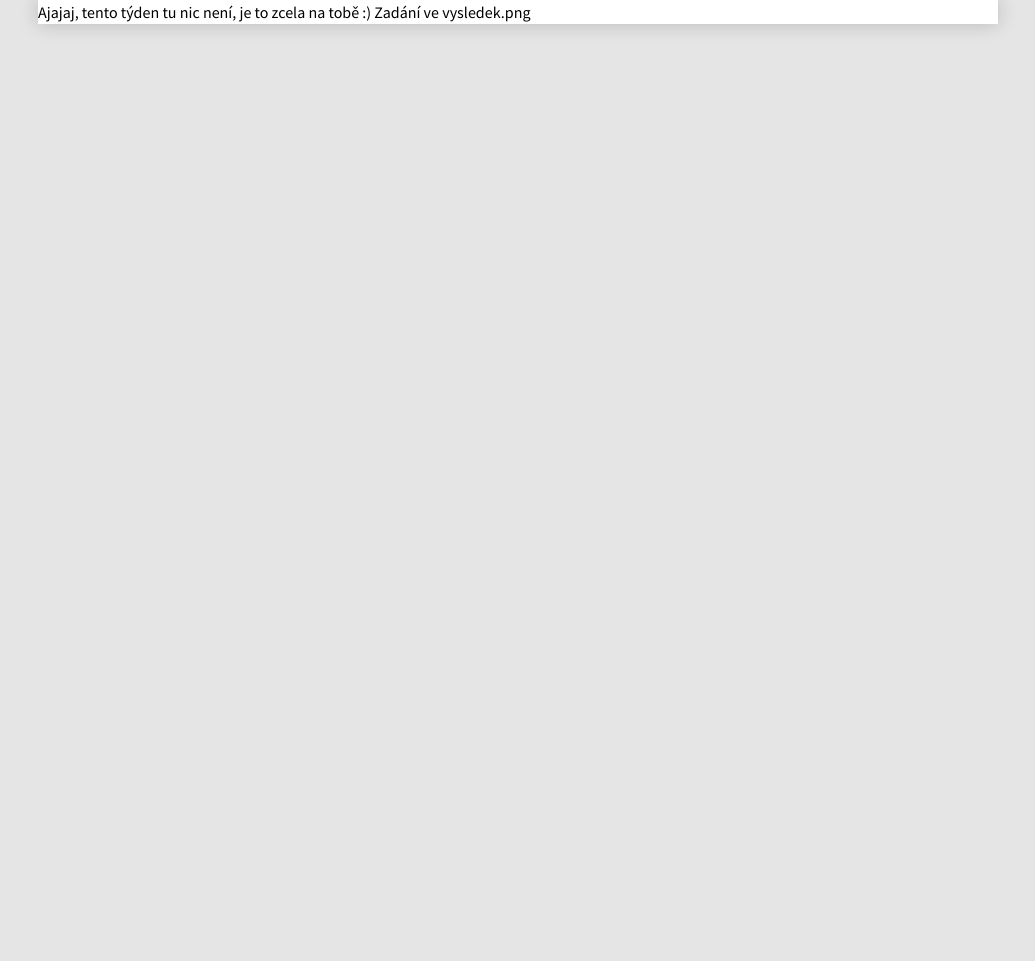
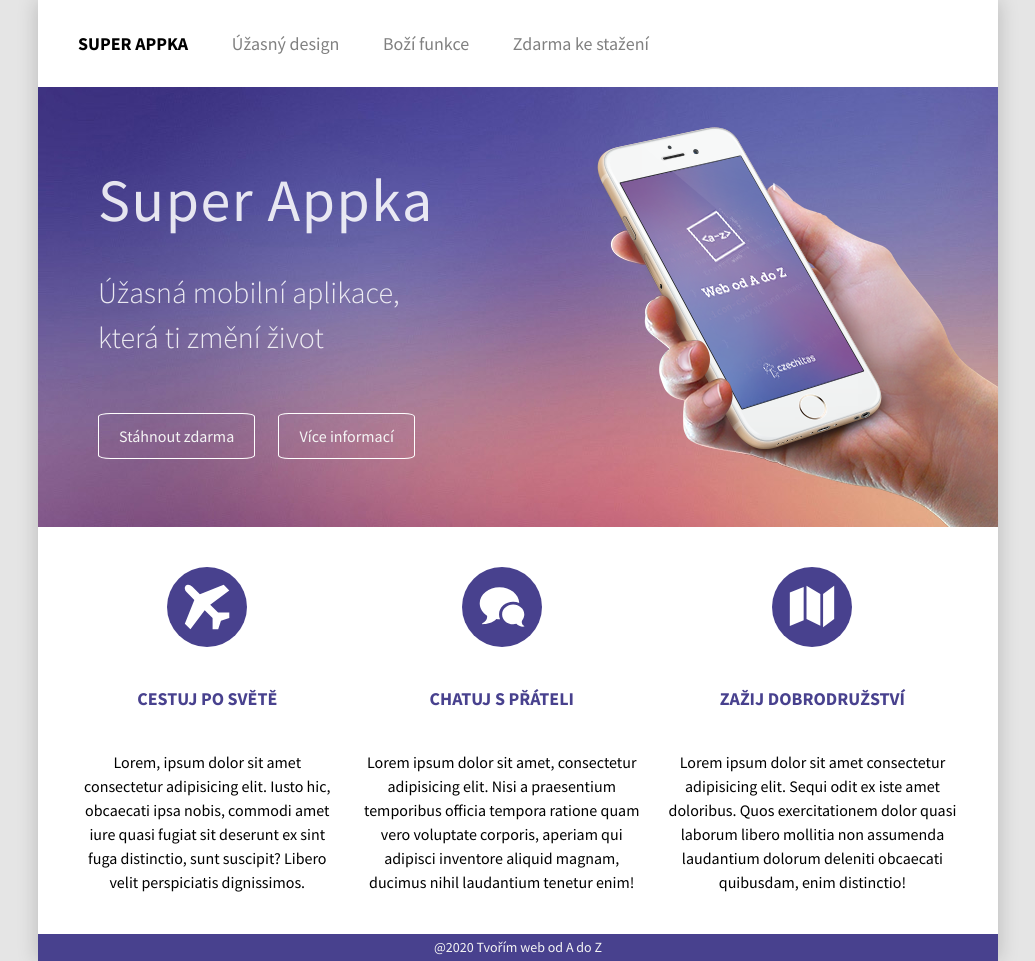
Before and after one commit to tvorimweb-2020-praha-jaro/projekt04-superappka-veralinhy, a plain HTML site: page index.html in a window 1280 px wide. Shown: the whole page, without its empty margins (122-1157 px from the left). Before the commit the page ends 800 px from the top, so only its background shows below. Drawn offline with Linux system fonts and the light colour scheme.

Commit message:
úkol supperappka

```diff
--- a/index.html
+++ b/index.html
@@ -6,15 +6,74 @@
         <link href="https://fonts.googleapis.com/css?family=Source+Sans+Pro:300,400,700" rel="stylesheet">
         <link rel="stylesheet" type="text/css" href="style.css">
     </head>
+
     <body>
         <div class="obal">
 
             <!-- tvoje HTML sem -->
+            <header class="hlavicka">
+                <ul>
+                    <li class="logo"> super appka</li>
+                    <li> Úžasný design</li>
+                    <li> Boží funkce</li>
+                    <li> Zdarma ke stažení</li>
+                 </ul>
+            </header>
 
-            Ajajaj, tento týden tu nic není, je to zcela na tobě :)
+            <div class="hlavní">
 
-            Zadání ve vysledek.png
+                <!-- <img src="images/pozadi.jpg" alt="barevné pozadí"> -->
+                <div class="prava">
+                    <div class="nadpisy">
+                        <h1>Super Appka</h1>
+                        <h2>Úžasná mobilní aplikace,<br> která ti změní život</h2>
+                    </div>
 
+                    <div class="tlacitka">
+                       <ul>
+                            <li class="stahovani"> <a href="#"> Stáhnout zdarma</a></li>
+                            <li class="info"><a href="#"> Více informací</a></li>
+                        </ul>
+                    </div>
+                </div>
+                <!-- <li class="portfolio"><a href="#">Moje portfolio</a></li> -->
+
+                <div class="telefon">
+                    <img src="images/telefon.png" alt="ilustrační obrázek ruky s telefonem">
+                 </div>
+            </div>
+
+            <div class="informace">
+                <div class="cestuj">
+                    <img src="images/letadlo.svg" alt="ikona letadla">
+                    <h3>Cestuj po světě</h3>
+                    <p>Lorem, ipsum dolor sit amet consectetur adipisicing elit. Iusto hic, obcaecati ipsa nobis,
+                        commodi amet iure quasi fugiat sit deserunt ex sint fuga distinctio, sunt suscipit? Libero
+                        velit perspiciatis dignissimos.</p>
+
+                </div>
+
+                <div class="bubliny">
+                    <img src="images/bubliny.svg" alt="ikona chatových bublin">
+                    <h3>Chatuj s přáteli</h3>
+                    <p>Lorem ipsum dolor sit amet, consectetur adipisicing elit. Nisi a praesentium
+                        temporibus officia tempora ratione quam vero voluptate corporis, aperiam qui
+                        adipisci inventore aliquid magnam, ducimus nihil laudantium tenetur enim!</p>
+                </div>
+
+                <div class="mapa">
+                    <img src="images/mapa.svg" alt="ikona mapy">
+                    <h3>Zažij dobrodružství</h3>
+                    <p>Lorem ipsum dolor sit amet consectetur adipisicing elit. Sequi odit ex iste amet
+                        doloribus. Quos exercitationem dolor quasi laborum libero mollitia non assumenda
+                        laudantium dolorum deleniti obcaecati quibusdam, enim distinctio!</p>
+                </div>
+            </div>
+
+
+            <footer class="paticka">
+                <p>@2020 Tvořím web od A do Z</p>
+            </footer>
 
 
 
--- a/style.css
+++ b/style.css
@@ -28,6 +28,131 @@ body {
     margin: 0 auto; /* pruh je na stránce vycentrovaný */
     background: white;
     box-shadow: 0 0 20px rgba(0, 0, 0, 0.2);
+    padding: 0cm;
 }
 
 /* ----- zde začni psát vlastní CSS ----- */
+
+.hlavicka li {
+    display: inline-block;
+    padding: 20px;
+    margin: 0;
+    color: grey;
+}
+.hlavicka ul{
+    padding: 10px 20px;
+    margin:0px;
+    font-size: 18px;
+}
+
+li.logo {
+    text-transform: uppercase;
+   font-weight: 700;
+   color: black;
+}
+.hlavní{
+    display:flex;
+    background-image: url(images/pozadi.jpg);
+    background-repeat: no-repeat;
+    color: rgba(255, 255, 255, 0.863);
+    flex-direction: row;
+    justify-content: space-between;
+}
+
+h1{
+    font-size: 60px;
+    font-weight: 500;
+    letter-spacing: 1.5px;
+    margin: 0ex;
+}
+h2{
+    font-size: 30px;
+    font-weight: 100;
+}
+h3{
+  font-size: 18px;
+  text-transform:uppercase ;
+  color: #48418e;
+  padding:20px;
+}
+
+.prava {
+    display: flex;
+    flex-direction: column;
+    justify-content: space-evenly;
+    padding:40px 0 40px 60px;
+}
+.tlacitka ul{
+padding: 0ex;
+margin: 0;
+}
+
+.tlacitka li {
+    display: inline-block;
+
+}
+.tlacitka a {
+    text-decoration: none;
+    display: block;
+    text-align: center;
+    color: whitesmoke;
+    padding: 10px 20px;
+    border:  1px solid white;
+    border-radius: 8%;
+    margin: 0 20px 0 0;
+
+}
+
+.tlacitka a:hover {
+   background-color: #48418e;
+   display: block;
+
+}
+
+.telefon img{
+    display: block;
+
+}
+.telefon {
+    align-self: flex-end;
+    padding-top: 40px;
+}
+.informace{
+    display:flex;
+    justify-content:center;
+    padding: 40px;
+    align-items: stretch;
+}
+.informace img{
+    width: 80px;
+}
+ .cestuj {
+    display: flex;
+    flex-direction: column;
+    align-items: center;
+}
+.bubliny {
+    display: flex;
+    flex-direction: column;
+    align-items: center;
+    padding: 0 20px 0 20px;
+}
+
+.mapa {
+    display: flex;
+    flex-direction: column;
+    align-items: center;
+}
+
+ p{
+     text-align: center;
+     margin: 0em;
+ }
+ .paticka{
+    display: block;
+    text-align: center;
+    color: whitesmoke;
+    background-color: #48418e;
+    font-size: 14px;
+    padding: 3px;
+ }
```
